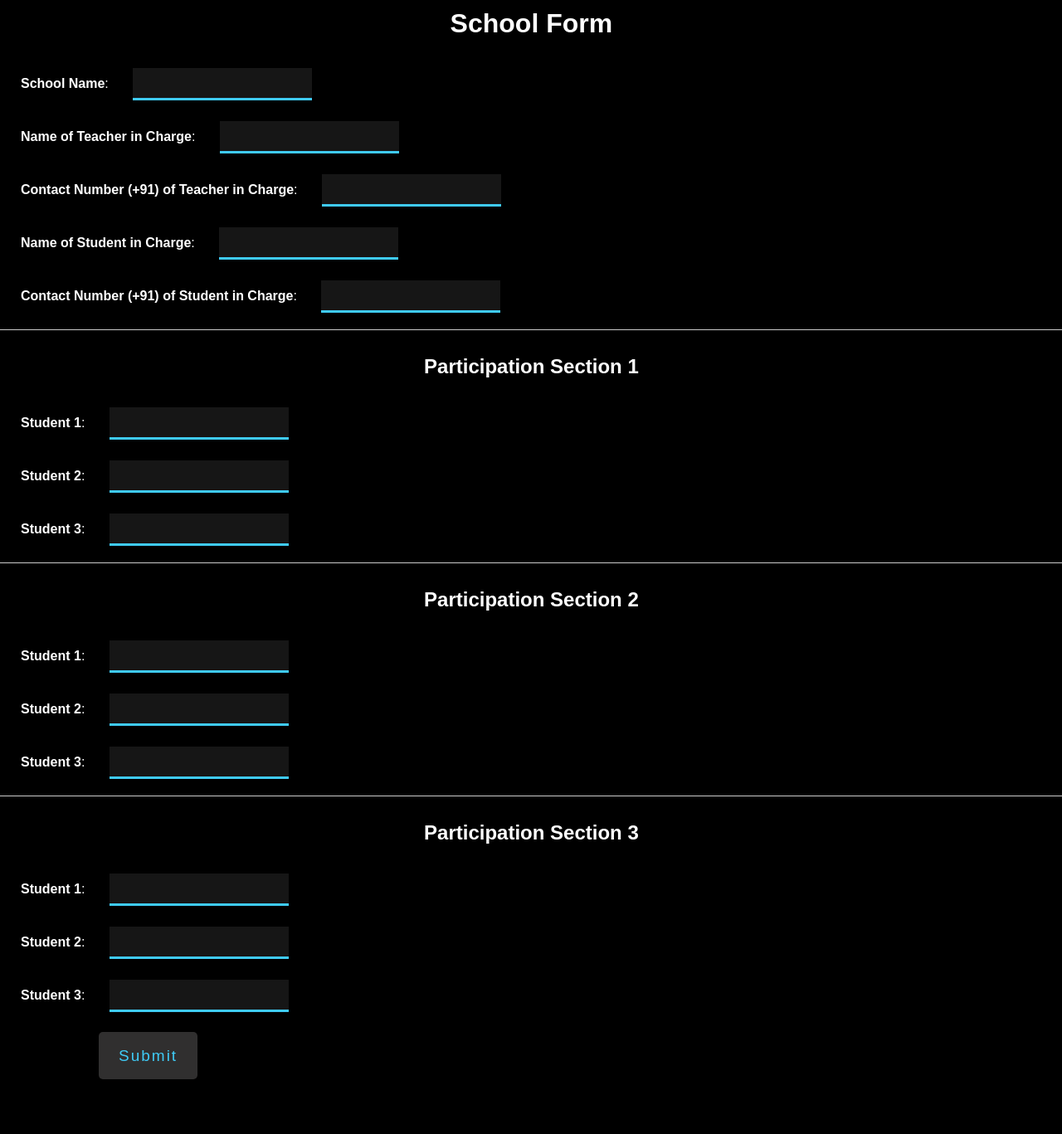
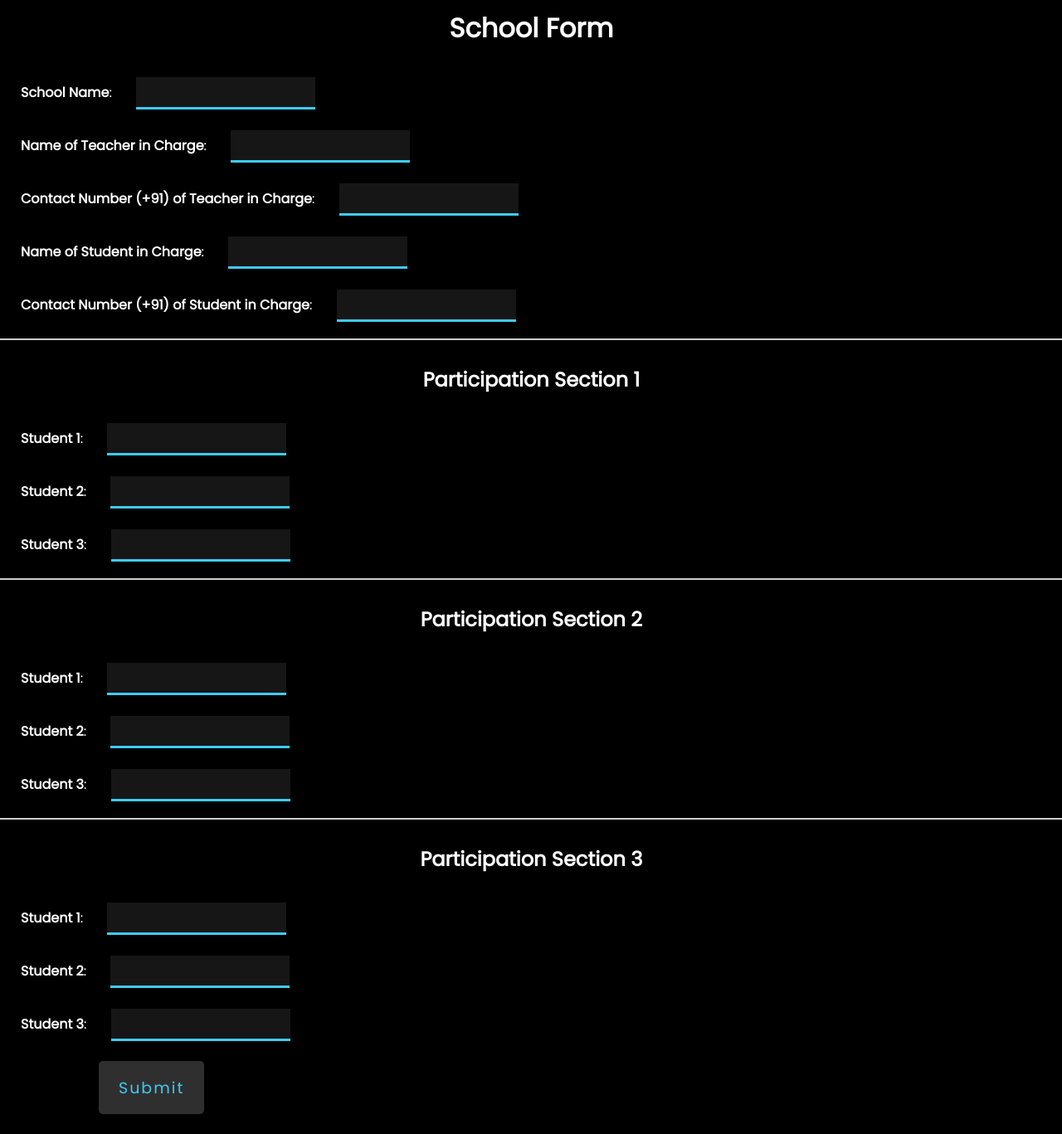
Before and after one commit to ShauryaFulfagar/Innonation-MalhaarWebcheck, a Flask app: template templates/form.html in a window 1280 px wide. Shown: the whole page at 83% size. Before the commit the page ends 1301 px from the top, so only its background shows below. Run offline with Flask 3, Linux system fonts and the light colour scheme; the template is opened without the code that fills it: values that come from a table or form of the project are taken from there, others are empty.

Commit message:
font change

```diff
--- a/static/style.css
+++ b/static/style.css
@@ -1,4 +1,4 @@
-@import url("https://fonts.googleapis.com/css2?family=Urbanist:wght@500&display=swap");
+@import url('https://fonts.googleapis.com/css2?family=Poppins&display=swap');
 
 * {
     padding: 0px;
--- a/templates/form.html
+++ b/templates/form.html
@@ -2,12 +2,15 @@
 <html>
 
 <head>
+    <link rel="preconnect" href="https://fonts.googleapis.com">
+    <link rel="preconnect" href="https://fonts.gstatic.com" crossorigin>
+    <link href="https://fonts.googleapis.com/css2?family=Poppins&display=swap" rel="stylesheet">
     <link rel="stylesheet" href="{{ url_for('static', filename='style.css') }}" />
     <title>School Form</title>
     <style>
         .section-break {
             margin-top: 20px;
-            border-top: 1px solid #ccc;
+            border-top: 2px solid #ccc;
             padding-top: 20px;
         }
     </style>
```
